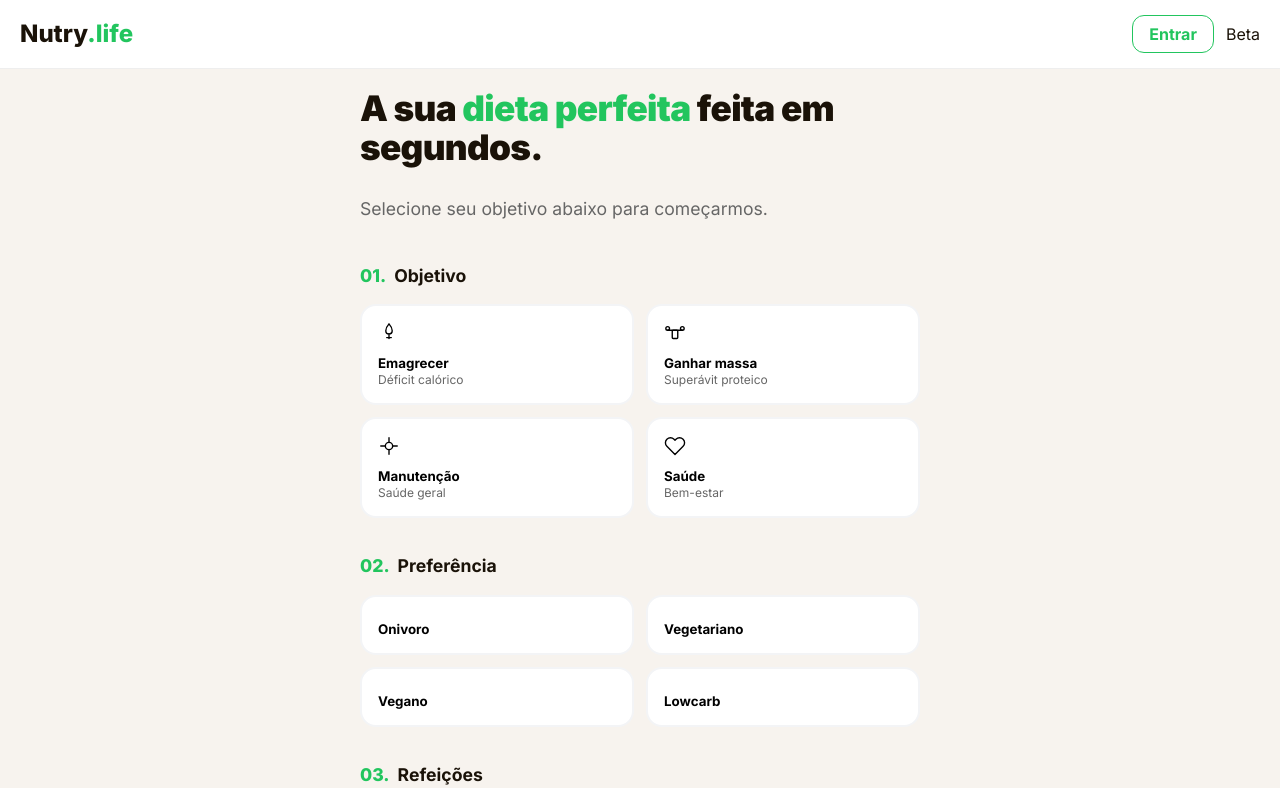
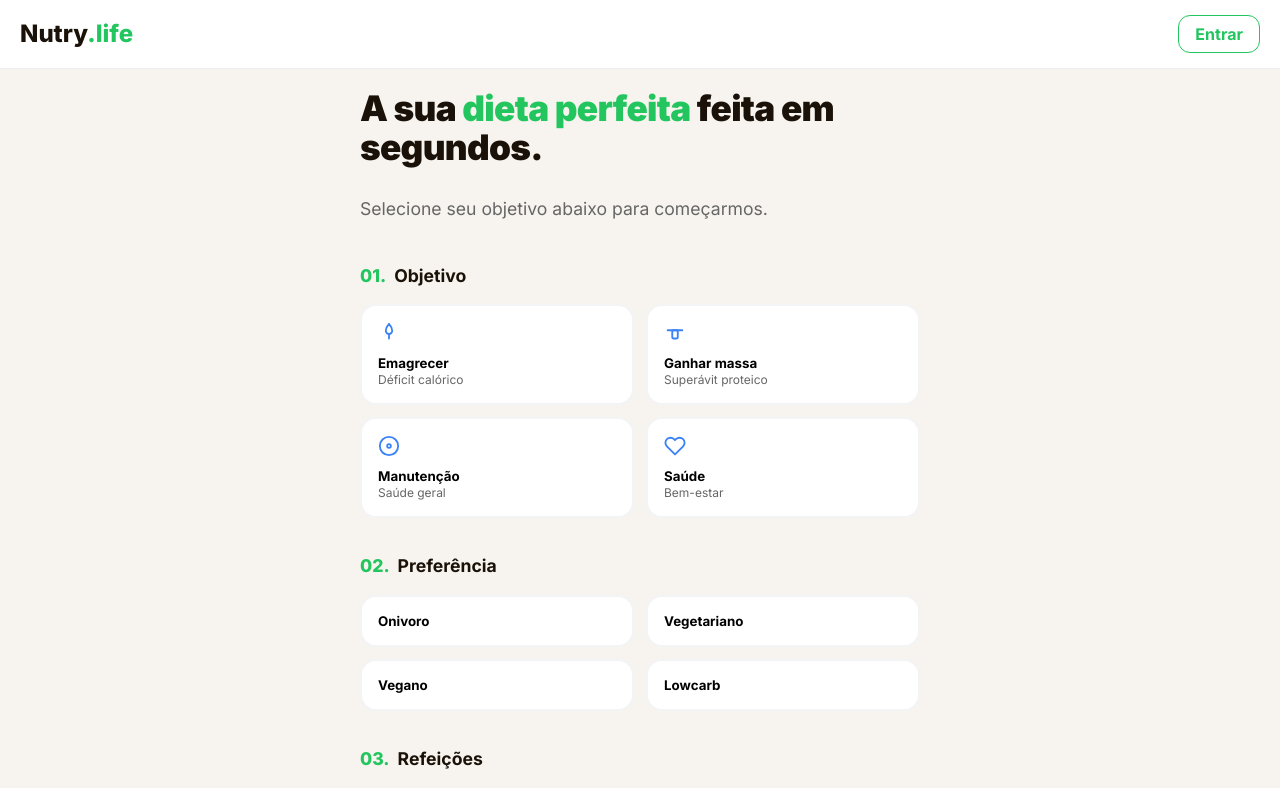
Before and after one commit to elevanceseguros/Nutri, a Next.js app: page / in a window 1280 px wide. Shown: the top 788 px of the page. Built offline with nearby package versions, Linux system fonts and the light colour scheme; a web font is replaced by a local one.

Commit message:
Update page.tsx

```diff
--- a/src/app/page.tsx
+++ b/src/app/page.tsx
@@ -9,40 +9,17 @@ type Objetivo = "emagrecer" | "massa" | "manutencao" | "saude";
 type Dieta = "onivoro" | "vegetariano" | "vegano" | "lowcarb";
 type Screen = "onboarding" | "loading" | "plan";
 type ModalType = "swap" | "new" | null;
-type BillingType = "mensal" | "anual";
 
-interface Ingrediente { item: string; substituto: string; }
-interface Refeicao {
-  nome: string; horario: string; prato: string;
-  descricao: string; ingredientes: Ingrediente[]; preparo: string[];
-  foto_url?: string;
-  calorias: number; proteinas_g: number; carboidratos_g: number; gorduras_g: number;
-}
-interface Plano {
-  titulo: string; subtitulo: string; calorias_totais: number;
-  proteinas_g: number; carboidratos_g: number; gorduras_g: number;
-  dica_do_dia: string; refeicoes: Refeicao[];
-}
-
-// --- ÍCONES ORIGINAIS ---
+// --- ÍCONES ---
 const IcoSwap = () => (
   <svg width="14" height="14" viewBox="0 0 24 24" fill="none" stroke="currentColor" strokeWidth="2.5" strokeLinecap="round" strokeLinejoin="round">
     <path d="m7 21-4-4 4-4"/><path d="M3 17h18"/><path d="m17 3 4 4-4 4"/><path d="M21 7H3"/>
   </svg>
 );
-function IcoEmagrecer() { return <svg width="22" height="22" viewBox="0 0 24 24" fill="none" stroke="currentColor" strokeWidth="1.5" strokeLinecap="round" strokeLinejoin="round"><path d="M12 2c0 0-3.5 4-3.5 7.5a3.5 3.5 0 007 0C15.5 6 12 2 12 2z"/><line x1="12" y1="13" x2="12" y2="18"/><line x1="9.5" y1="17" x2="14.5" y2="17"/></svg>; }
-function IcoMassa() { return <svg width="22" height="22" viewBox="0 0 24 24" fill="none" stroke="currentColor" strokeWidth="1.5" strokeLinecap="round" strokeLinejoin="round"><rect x="9" y="9" width="6" height="9" rx="1"/><line x1="4" y1="9" x2="20" y2="9"/><circle cx="4" cy="7" r="2"/><circle cx="20" cy="7" r="2"/></svg>; }
-function IcoManutencao() { return <svg width="22" height="22" viewBox="0 0 24 24" fill="none" stroke="currentColor" strokeWidth="1.5" strokeLinecap="round" strokeLinejoin="round"><circle cx="12" cy="12" r="4"/><line x1="12" y1="3" x2="12" y2="8"/><line x1="12" y1="16" x2="12" y2="21"/><line x1="3" y1="12" x2="8" y2="12"/><line x1="16" y1="12" x2="21" y2="12"/></svg>; }
-function IcoSaude() { return <svg width="22" height="22" viewBox="0 0 24 24" fill="none" stroke="currentColor" strokeWidth="1.5" strokeLinecap="round" strokeLinejoin="round"><path d="M20.84 4.61a5.5 5.5 0 00-7.78 0L12 5.67l-1.06-1.06a5.5 5.5 0 00-7.78 7.78l1.06 1.06L12 21.23l7.78-7.78 1.06-1.06a5.5 5.5 0 000-7.78z"/></svg>; }
-
-// --- DADOS ---
-const OBJETIVOS = [
-  { v: "emagrecer" as Objetivo, ic: IcoEmagrecer, lb: "Emagrecer", sub: "Déficit calórico" },
-  { v: "massa" as Objetivo, ic: IcoMassa, lb: "Ganhar massa", sub: "Superávit proteico" },
-  { v: "manutencao" as Objetivo, ic: IcoManutencao, lb: "Manutenção", sub: "Saúde geral" },
-  { v: "saude" as Objetivo, ic: IcoSaude, lb: "Saúde", sub: "Bem-estar" },
-];
-const MEAL_OPTIONS = [ { v: 1, sub: "Jejum Extremo" }, { v: 2, sub: "Jejum 16h" }, { v: 3, sub: "Padrão Diário" }, { v: 4, sub: "Com Lanchinhos" }, { v: 5, sub: "A cada 3 horas" } ];
+function IcoEmagrecer() { return <svg width="22" height="22" viewBox="0 0 24 24" fill="none" stroke="#3b82f6" strokeWidth="2" strokeLinecap="round" strokeLinejoin="round"><path d="M12 2c0 0-3.5 4-3.5 7.5a3.5 3.5 0 007 0C15.5 6 12 2 12 2z"/><line x1="12" y1="13" x2="12" y2="18"/></svg>; }
+function IcoMassa() { return <svg width="22" height="22" viewBox="0 0 24 24" fill="none" stroke="#3b82f6" strokeWidth="2" strokeLinecap="round" strokeLinejoin="round"><rect x="9" y="9" width="6" height="9" rx="1"/><line x1="4" y1="9" x2="20" y2="9"/></svg>; }
+function IcoManutencao() { return <svg width="22" height="22" viewBox="0 0 24 24" fill="none" stroke="#3b82f6" strokeWidth="2" strokeLinecap="round" strokeLinejoin="round"><circle cx="12" cy="12" r="10"/><circle cx="12" cy="12" r="2"/></svg>; }
+function IcoSaude() { return <svg width="22" height="22" viewBox="0 0 24 24" fill="none" stroke="#3b82f6" strokeWidth="2" strokeLinecap="round" strokeLinejoin="round"><path d="M20.84 4.61a5.5 5.5 0 00-7.78 0L12 5.67l-1.06-1.06a5.5 5.5 0 00-7.78 7.78l1.06 1.06L12 21.23l7.78-7.78 1.06-1.06a5.5 5.5 0 000-7.78z"/></svg>; }
 
 export default function Home() {
   const [user, setUser] = useState<any>(null);
@@ -51,10 +28,9 @@ export default function Home() {
   const [dieta, setDieta] = useState<Dieta | null>(null);
   const [refeicoes, setRefeicoes] = useState<number | null>(null);
   const [screen, setScreen] = useState<Screen>("onboarding");
-  const [plano, setPlano] = useState<Plano | null>(null);
+  const [plano, setPlano] = useState<any>(null);
   const [openMeal, setOpenMeal] = useState<number>(0);
   const [modalType, setModalType] = useState<ModalType>(null);
-  const [billing, setBilling] = useState<BillingType>("anual");
 
   useEffect(() => {
     supabase.auth.getSession().then(({ data: { session } }) => {
@@ -66,38 +42,30 @@ export default function Home() {
     });
   }, []);
 
-  const canGenerate = objetivo && dieta && refeicoes;
-  const currentPrice = billing === "mensal" ? "19" : "9";
-  const currentCents = billing === "mensal" ? ",97" : ",99";
-
   async function gerarPlano() {
-    if (!canGenerate) return;
+    if (!objetivo || !dieta || !refeicoes) return;
     setScreen("loading");
-    try {
-      const res = await fetch("/api/plano", {
-        method: "POST",
-        headers: { "Content-Type": "application/json" },
-        body: JSON.stringify({ objetivo, dieta, refeicoes }),
+    setTimeout(() => {
+      setPlano({
+        titulo: "Emagrecimento",
+        refeicoes: [
+          { nome: "Almoço Principal", prato: "Frango Grelhado com Brócolis e Ovos Mexidos", calorias: 1500, ingredientes: [{item: "300g peito de frango"}, {item: "400g brócolis"}, {item: "3 ovos mexidos"}] }
+        ]
       });
-      const data = await res.json();
-      setPlano(data);
       setScreen("plan");
-    } catch {
-      setScreen("onboarding");
-    }
+    }, 2000);
   }
 
   return (
-    <div className={styles.container}>
+    <>
       <header className={styles.header}>
         <div className={styles.logo}>Nutry<span className={styles.logoAccent}>.life</span></div>
-        <div style={{ display: 'flex', gap: '12px', alignItems: 'center' }}>
+        <div style={{ display: 'flex', gap: '10px', alignItems: 'center' }}>
           {user ? (
             <button onClick={() => supabase.auth.signOut().then(() => window.location.reload())} className={styles.swapBtn}>Sair</button>
           ) : (
             <a href="/login" className={styles.btnEntrar}>Entrar</a>
           )}
-          <div className={styles.badge}>Beta</div>
         </div>
       </header>
 
@@ -110,22 +78,27 @@ export default function Home() {
             <div className={styles.qBlock}>
               <div className={styles.qLabelRow}><span className={styles.qNum}>01.</span> <span className={styles.qLabel}>Objetivo</span></div>
               <div className={styles.qGrid}>
-                {OBJETIVOS.map(({ v, ic: Ic, lb, sub }) => (
-                  <button key={v} className={`${styles.qBtn} ${objetivo === v ? styles.qBtnActive : ""}`} onClick={() => setObjetivo(v)}>
-                    <span className={styles.qBtnIcon}><Ic /></span>
-                    <span className={styles.qBtnLabel}>{lb}</span>
-                    <span className={styles.qBtnSub}>{sub}</span>
-                  </button>
-                ))}
+                <button className={`${styles.qBtn} ${objetivo === "emagrecer" ? styles.qBtnActive : ""}`} onClick={() => setObjetivo("emagrecer")}>
+                  <IcoEmagrecer /><span className={styles.qBtnLabel}>Emagrecer</span><span className={styles.qBtnSub}>Déficit calórico</span>
+                </button>
+                <button className={`${styles.qBtn} ${objetivo === "massa" ? styles.qBtnActive : ""}`} onClick={() => setObjetivo("massa")}>
+                  <IcoMassa /><span className={styles.qBtnLabel}>Ganhar massa</span><span className={styles.qBtnSub}>Superávit proteico</span>
+                </button>
+                <button className={`${styles.qBtn} ${objetivo === "manutencao" ? styles.qBtnActive : ""}`} onClick={() => setObjetivo("manutencao")}>
+                  <IcoManutencao /><span className={styles.qBtnLabel}>Manutenção</span><span className={styles.qBtnSub}>Saúde geral</span>
+                </button>
+                <button className={`${styles.qBtn} ${objetivo === "saude" ? styles.qBtnActive : ""}`} onClick={() => setObjetivo("saude")}>
+                  <IcoSaude /><span className={styles.qBtnLabel}>Saúde</span><span className={styles.qBtnSub}>Bem-estar</span>
+                </button>
               </div>
             </div>
 
             <div className={styles.qBlock}>
               <div className={styles.qLabelRow}><span className={styles.qNum}>02.</span> <span className={styles.qLabel}>Preferência</span></div>
               <div className={styles.qGrid}>
-                {["onivoro", "vegetariano", "vegano", "lowcarb"].map((v) => (
-                  <button key={v} className={`${styles.qBtn} ${dieta === v ? styles.qBtnActive : ""}`} onClick={() => setDieta(v as Dieta)}>
-                    <span className={styles.qBtnLabel}>{v.charAt(0).toUpperCase() + v.slice(1)}</span>
+                {["Onivoro", "Vegetariano", "Vegano", "Lowcarb"].map((v) => (
+                  <button key={v} className={`${styles.qBtn} ${dieta === v.toLowerCase() ? styles.qBtnActive : ""}`} onClick={() => setDieta(v.toLowerCase() as Dieta)}>
+                    <span className={styles.qBtnLabel} style={{marginTop: 0}}>{v}</span>
                   </button>
                 ))}
               </div>
@@ -134,40 +107,49 @@ export default function Home() {
             <div className={styles.qBlock}>
               <div className={styles.qLabelRow}><span className={styles.qNum}>03.</span> <span className={styles.qLabel}>Refeições</span></div>
               <div className={styles.mealsGrid}>
-                {MEAL_OPTIONS.map(({ v, sub }) => (
+                {[1, 2, 3, 4, 5].map((v) => (
                   <button key={v} className={`${styles.mealBtn} ${refeicoes === v ? styles.qBtnActive : ""}`} onClick={() => setRefeicoes(v)}>
                     <span className={styles.mealNum}>{v}</span>
-                    <span className={styles.mealSub}>{sub}</span>
+                    <span className={styles.mealSub}>{v === 1 ? "Jejum" : v === 3 ? "Padrão" : "Diário"}</span>
                   </button>
                 ))}
               </div>
             </div>
 
-            <button className={`${styles.btnPrimary} ${!canGenerate ? styles.btnDisabled : ""}`} disabled={!canGenerate} onClick={gerarPlano}>Gerar meu plano</button>
+            <button className={`${styles.btnPrimary} ${!objetivo || !dieta || !refeicoes ? styles.btnDisabled : ""}`} disabled={!objetivo || !dieta || !refeicoes} onClick={gerarPlano}>
+              Gerar meu plano
+            </button>
           </div>
         )}
 
-        {screen === "loading" && <div className={styles.loadWrap}><div className={styles.spinner} /><h2>IA montando seu plano...</h2></div>}
+        {screen === "loading" && <div className={styles.loadWrap}><div className={styles.spinner} /><h2>Gerando seu plano...</h2></div>}
 
         {screen === "plan" && plano && (
           <div className="fade-up">
-            <h2 className={styles.planTitle}>{plano.titulo}</h2>
-            {plano.refeicoes.map((r, i) => (
+            <h1 className={styles.planTitle}>{plano.titulo}</h1>
+            <p className={styles.planSub}>Uma refeição completa e nutritiva para HOJE</p>
+
+            {plano.refeicoes.map((r: any, i: number) => (
               <div key={i} className={styles.mealCard}>
                 <div className={styles.mealHead} onClick={() => setOpenMeal(openMeal === i ? -1 : i)}>
                   <div className={styles.mealInfo}>
                     <span className={styles.mealCategory}>{r.nome}</span>
                     <h3 className={styles.mealDishTitle}>{r.prato}</h3>
                   </div>
-                  <div className={styles.mealKcalBadge}><strong>{r.calorias}</strong><span>kcal</span></div>
+                  <div className={styles.mealKcalBadge}>
+                    <strong>{r.calorias}</strong><span>kcal</span>
+                  </div>
                 </div>
                 {openMeal === i && (
                   <div className={styles.mealBody}>
+                    <div className={styles.sectionLabel}>INGREDIENTES</div>
                     <ul className={styles.ingList}>
-                      {r.ingredientes.map((ing, j) => (
+                      {r.ingredients.map((ing: any, j: number) => (
                         <li key={j} className={styles.ingItem}>
-                          <div className={styles.ingLeft}><span className={styles.dot} />{ing.item}</div>
-                          <button className={styles.swapBtn} onClick={() => !isPro && setModalType("swap")}><IcoSwap /> substituir</button>
+                          <div className={styles.ingLeft}>{ing.item}</div>
+                          <button className={styles.swapBtn} onClick={() => !isPro && setModalType("swap")}>
+                            <IcoSwap /> substituir
+                          </button>
                         </li>
                       ))}
                     </ul>
@@ -175,19 +157,9 @@ export default function Home() {
                 )}
               </div>
             ))}
-            {!isPro && (
-              <div className={styles.premiumBanner}>
-                <h3>🚀 Nutry.life PRO</h3>
-                <div className={styles.billingToggle}>
-                   <button className={billing === 'anual' ? styles.toggleBtnActive : ""} onClick={() => setBilling('anual')}>Anual -50%</button>
-                </div>
-                <div className={styles.premiumPrice}>R$ {currentPrice}{currentCents}/mês</div>
-                <a href="#" className={styles.premiumBtn}>Assinar Agora</a>
-              </div>
-            )}
           </div>
         )}
       </main>
-    </div>
+    </>
   );
 }
```
